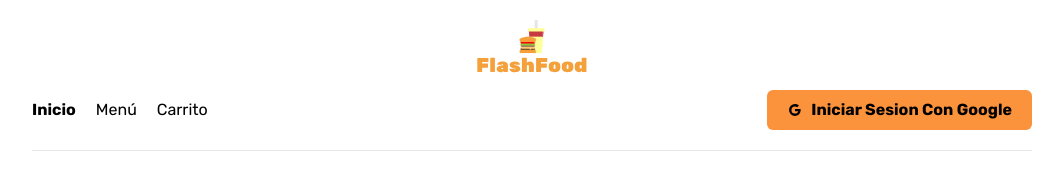
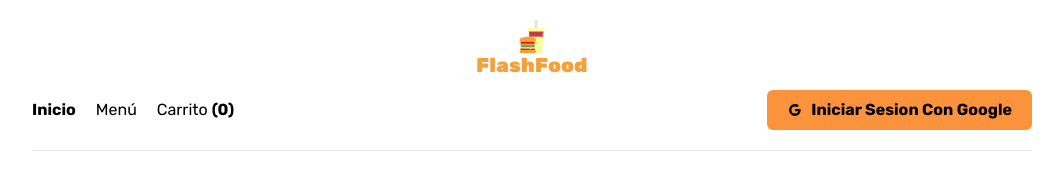
Before and after one commit to ArnoldWW/flashfood, a React (Vite) app: page / in a window 1280 px wide. Shown: the top 169 px of the page, without its empty margins (108-1171 px from the left). Built offline with nearby package versions, Linux system fonts and the light colour scheme; no server answers.

Commit message:
error solucionado con el localstorage

```diff
--- a/src/components/Header.jsx
+++ b/src/components/Header.jsx
@@ -19,7 +19,9 @@ const Header = () => {
           <div className="flex gap-5 flex-1">
             <MyNavLink to="/">Inicio</MyNavLink>
             <MyNavLink to="/menu">Menú</MyNavLink>
-            <MyNavLink to="/cart">Carrito</MyNavLink>
+            <MyNavLink to="/cart">
+              Carrito <span className="font-bold">({cart.length})</span>
+            </MyNavLink>
           </div>
 
           <div className="flex justify-between gap-2 items-center">
```
